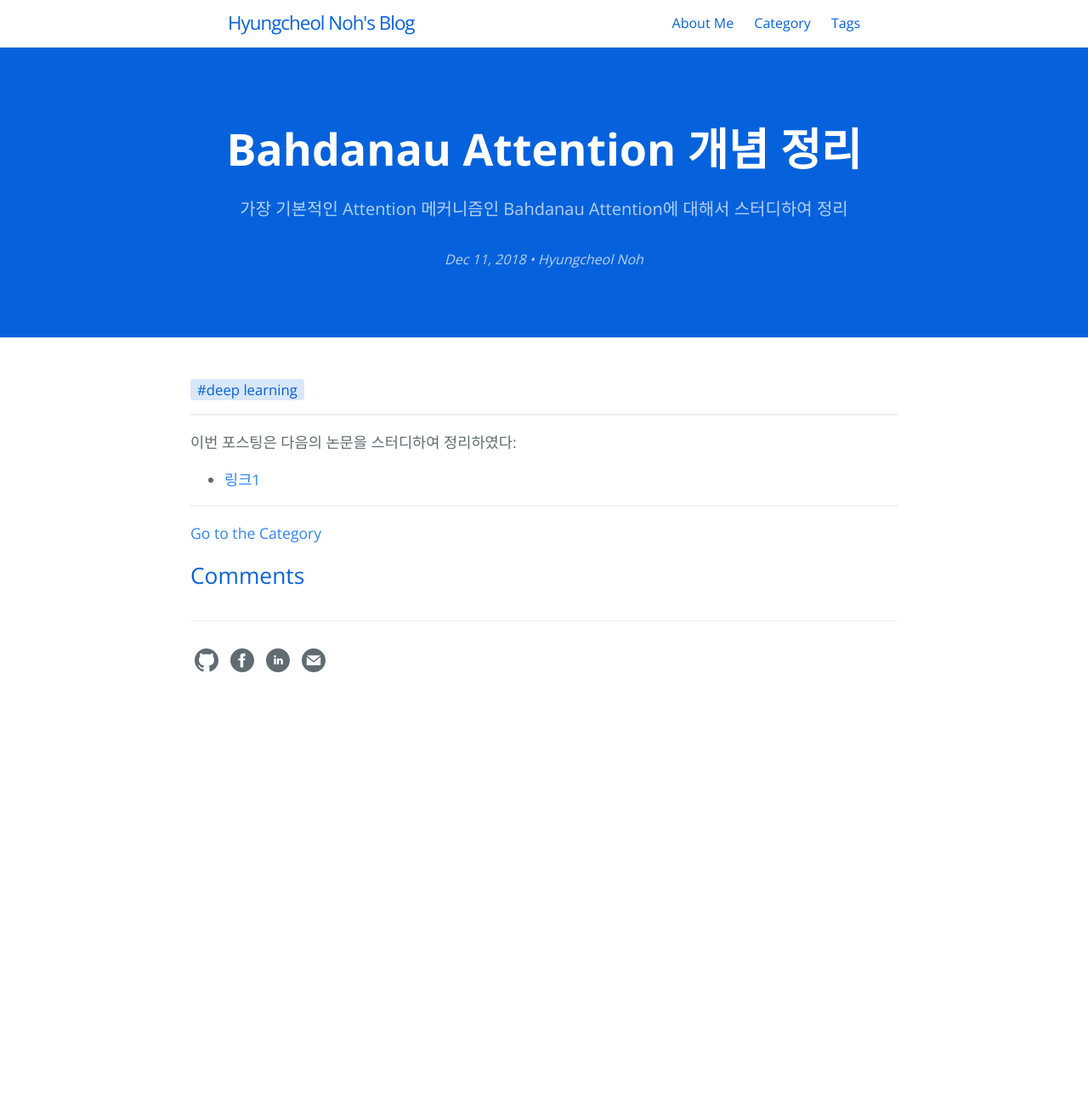
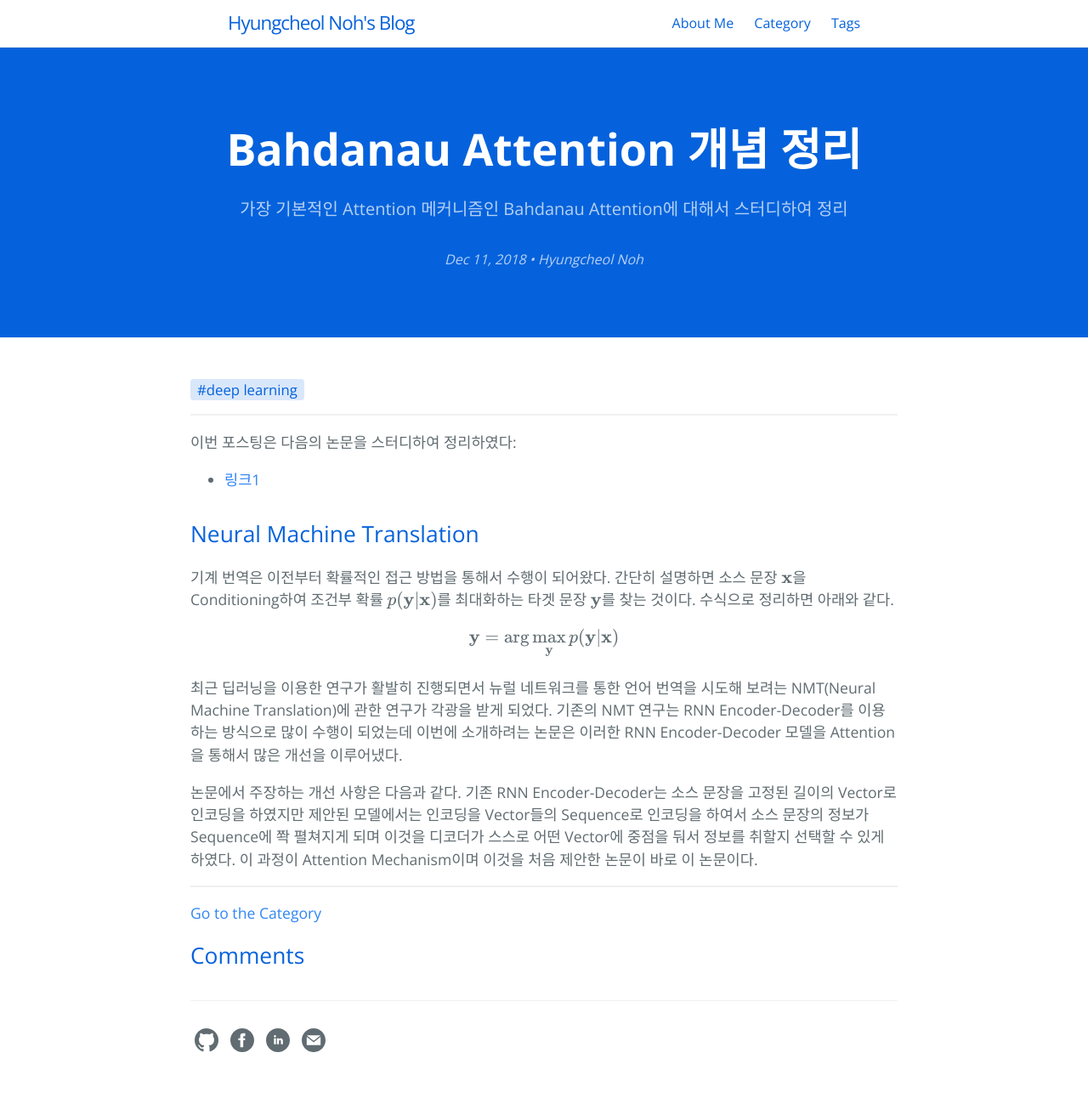
Before and after one commit to hcnoh/hcnoh.github.io, a Jekyll site: the page built from _posts/2018-12-11-bahdanau-attention.md, in a window 1280 px wide. Shown: the whole page at 85% size. Built offline with Jekyll 4.4.1, drawn with Linux system fonts in a browser that asks for light colours; formulas are drawn with MathJax 3; comment, search, counter and statistics services are not loaded; before the commit the page ends 900 px from its top, so only the background shows below that.

Commit message:
Update 2018-12-11-bahdanau-attention.md

```diff
--- a/_posts/2018-12-11-bahdanau-attention.md
+++ b/_posts/2018-12-11-bahdanau-attention.md
@@ -15,3 +15,14 @@ permalink: /2018-12-11-bahdanau-attention
 
 이번 포스팅은 다음의 논문을 스터디하여 정리하였다:
 - [링크1](https://arxiv.org/abs/1409.0473)
+
+## Neural Machine Translation
+기계 번역은 이전부터 확률적인 접근 방법을 통해서 수행이 되어왔다. 간단히 설명하면 소스 문장 $$\mathbf{x}$$을 Conditioning하여 조건부 확률 $$p(\mathbf{y} \vert \mathbf{x})$$를 최대화하는 타겟 문장 $$\mathbf{y}$$를 찾는 것이다. 수식으로 정리하면 아래와 같다.
+
+$$
+\mathbf{y} = \arg \max_{\mathbf{y}} p(\mathbf{y} \vert \mathbf{x})
+$$
+
+최근 딥러닝을 이용한 연구가 활발히 진행되면서 뉴럴 네트워크를 통한 언어 번역을 시도해 보려는 NMT(Neural Machine Translation)에 관한 연구가 각광을 받게 되었다. 기존의 NMT 연구는 RNN Encoder-Decoder를 이용하는 방식으로 많이 수행이 되었는데 이번에 소개하려는 논문은 이러한 RNN Encoder-Decoder 모델을 Attention을 통해서 많은 개선을 이루어냈다.
+
+논문에서 주장하는 개선 사항은 다음과 같다. 기존 RNN Encoder-Decoder는 소스 문장을 고정된 길이의 Vector로 인코딩을 하였지만 제안된 모델에서는 인코딩을 Vector들의 Sequence로 인코딩을 하여서 소스 문장의 정보가 Sequence에 쫙 펼쳐지게 되며 이것을 디코더가 스스로 어떤 Vector에 중점을 둬서 정보를 취할지 선택할 수 있게 하였다. 이 과정이 Attention Mechanism이며 이것을 처음 제안한 논문이 바로 이 논문이다.
```
